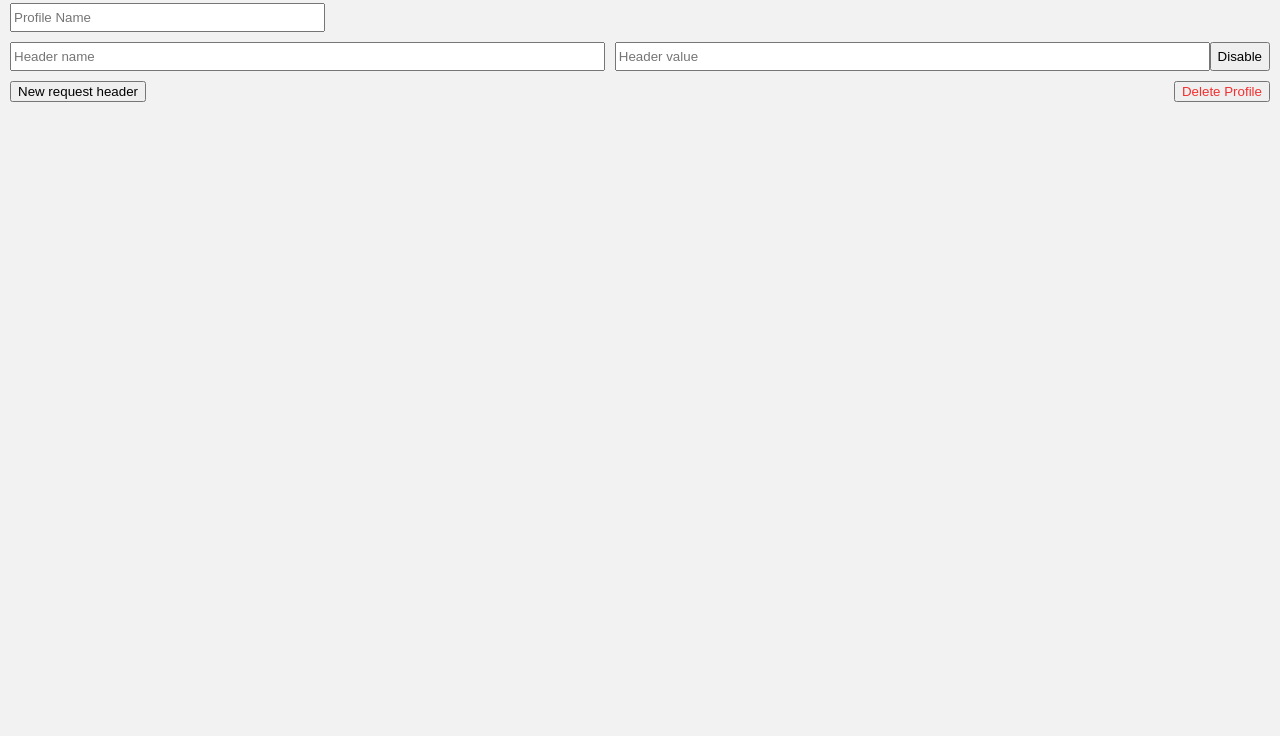
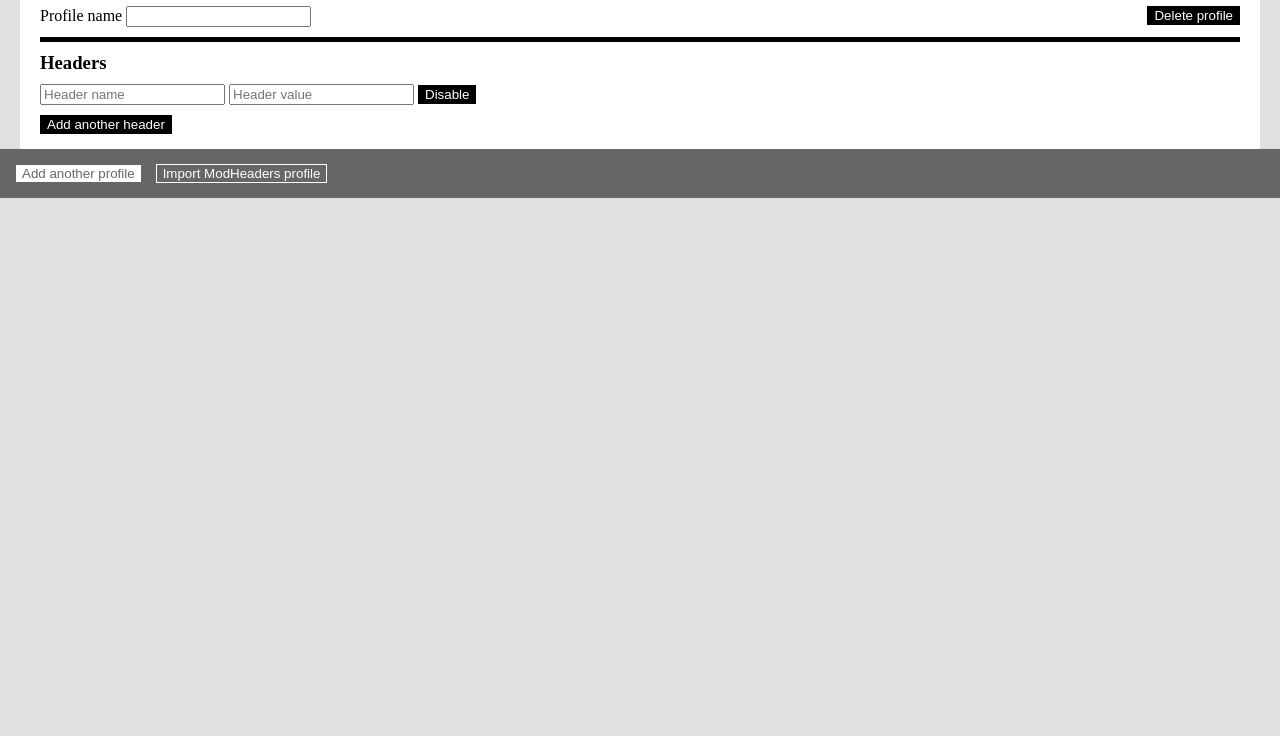
Before and after one commit to GlynnPhillips/vary-headers, a website built with webpack: page popup.html in a window 1280 px wide. Shown: the part 64-800 px from the top of the page. Built offline with nearby package versions, Linux system fonts and the light colour scheme.

Commit message:
a bit of a makeover

```diff
--- a/lib/create-header-input.js
+++ b/lib/create-header-input.js
@@ -16,7 +16,7 @@ export default (header = {}) => {
 	let elements = `<div data-header data-header-id="${id}" class="profile__header">
 		<input data-header-name placeholder="Header name" class="profile__header-input" value="${header.name}"/>
 		<input data-header-value placeholder="Header value" class="profile__header-input" value="${header.value}"/>
-		<button data-header-disable>Disable</button>
+		<button data-header-disable class="profile__header-delete">Disable</button>
 	</div>`;
 
 	// Create DOM nodes from template string
--- a/lib/create-header-ui.js
+++ b/lib/create-header-ui.js
@@ -26,7 +26,7 @@ export default profileId => {
 		document.querySelector('[data-profile-name]').value = '';
 	}
 
-	if (profile && profile.headers) {
+	if (profile && Array.isArray(profile.headers) && profile.headers.length) {
 		profile.headers.forEach(header => {
 			createHeaderInput(header);
 		});
--- a/lib/import-ui.js
+++ b/lib/import-ui.js
@@ -1,5 +1,5 @@
 
 export default () => {
 	document.querySelector('[data-import-panel]').classList.toggle('import--reveal');
-	document.querySelector('[data-headers-panel]').classList.toggle('profile--reveal');
+	document.querySelector('[data-profile]').classList.toggle('profile--reveal');
 };
--- a/lib/listeners.js
+++ b/lib/listeners.js
@@ -13,24 +13,16 @@ import model from './model';
 export default () => {
 	let timeoutId;
 
-	document.querySelector('[data-headers-panel]').onkeyup = function() {
+	document.querySelector('[data-profile]').onkeyup = function() {
 		clearTimeout(timeoutId);
 		timeoutId = setTimeout(function() {
     		saveProfile();
    		}, 500);
 	}
 
-	document.querySelector('[data-headers-panel]').onkeyup = function() {
-		clearTimeout(timeoutId);
-		timeoutId = setTimeout(function() {
-    		saveProfile();
-   		}, 500);
-	}
-
-
-	document.querySelector('[data-headers-panel]').addEventListener('click', (event) => {
+	document.querySelector('[data-profile]').addEventListener('click', (event) => {
 		if (event.target.hasAttribute('data-add-header')) {
-    		saveProfile();
+			saveProfile();
 			createHeaderInput();
 		} else if (event.target.hasAttribute('data-header-disable')) {
 			toggleHeader(event);
--- a/popup.html
+++ b/popup.html
@@ -1,33 +1,34 @@
-<!doctype html>
+<!DOCTYPE html>
 <html>
 <head>
 	<title>FT Headers</title>
-	<link rel="stylesheet" href="reset.css">
-	<link rel="stylesheet" href="styles.css">
+	<link href="styles.css" rel="stylesheet">
 	<script src="public/bundle.js"></script>
 </head>
 <body>
-		<header class="heading" data-banner>
-			<h1 class="heading__title">FT Headers</h1>
-			<button class="heading__button" data-add-profile>New Profile</button>
-			<button data-import-profile class="heading__button">Import ModHeaders Profile</button>
+	<header class="heading">
+		<img alt="FT" class="heading__logo" src="icons/favicon-194x194.png">
+		<h1 class="heading__title">Headers</h1>
 	</header>
-
-		<div class="wrapper">
-			<div data-profile-picker data-menu class="profile-picker"></div>
-			<section class="profile profile--reveal" data-headers-panel>
-				<label class="profile__label">Profile Name</label>
-				<input data-profile-name class="profile__name" placeholder="Profile Name" />
-				<div data-headers class="profile__headers"></div>
-				<button data-add-header class="profile__button">New request header</button>
-				<button class="delete-profile" data-profile-delete>Delete Profile</button>
+	<section class="profile-picker" data-profile-picker></section>
+	<section class="profile profile--reveal" data-profile>
+		<div class="profile__section" data-headers-panel>
+			<button class="delete-profile" data-profile-delete>Delete profile</button>
+			<label>Profile name <input data-profile-name></label>
+		</div>
+		<div class="profile__section">
+			<h3 class="profile__section-title">Headers</h3>
+			<div class="profile__headers" data-headers></div>
+			<button class="add-header" data-add-header>Add another header</button>
+		</div>
 	</section>
-
-
+	<section class="banner" data-banner>
+		<button class="banner__button" data-add-profile>Add another profile</button>
+		<button class="banner__button" data-import-profile>Import ModHeaders profile</button>
+	</section>
 	<section class="import" data-import-panel>
-		   		<textarea data-import-data class="import__data"></textarea>
+		<textarea class="import__data" data-import-data></textarea>
 		<button data-import-save>Import profile</button>
 	</section>
-	   	</div>
 </body>
 </html>
--- a/reset.css
+++ /dev/null
@@ -1,48 +0,0 @@
-/* http://meyerweb.com/eric/tools/css/reset/
-   v2.0 | 20110126
-   License: none (public domain)
-*/
-
-html, body, div, span, applet, object, iframe,
-h1, h2, h3, h4, h5, h6, p, blockquote, pre,
-a, abbr, acronym, address, big, cite, code,
-del, dfn, em, img, ins, kbd, q, s, samp,
-small, strike, strong, sub, sup, tt, var,
-b, u, i, center,
-dl, dt, dd, ol, ul, li,
-fieldset, form, label, legend,
-table, caption, tbody, tfoot, thead, tr, th, td,
-article, aside, canvas, details, embed,
-figure, figcaption, footer, header, hgroup,
-menu, nav, output, ruby, section, summary,
-time, mark, audio, video {
-	margin: 0;
-	padding: 0;
-	border: 0;
-	font-size: 100%;
-	font: inherit;
-	vertical-align: baseline;
-}
-/* HTML5 display-role reset for older browsers */
-article, aside, details, figcaption, figure,
-footer, header, hgroup, menu, nav, section {
-	display: block;
-}
-body {
-	line-height: 1;
-}
-ol, ul {
-	list-style: none;
-}
-blockquote, q {
-	quotes: none;
-}
-blockquote:before, blockquote:after,
-q:before, q:after {
-	content: '';
-	content: none;
-}
-table {
-	border-collapse: collapse;
-	border-spacing: 0;
-}
--- a/styles.css
+++ b/styles.css
@@ -1,137 +1,119 @@
-* {
-	box-sizing: border-box;
+body {
+	margin: 0;
+	min-width: 500px;
+	background-color: #e0e0e0;
 }
-
-body {
-	min-width: 500px;
-	font-family: Arial,"Helvetica Neue",Helvetica,sans-serif;
-	background: #f2f2f2;
-}
-
-input {
-	padding: 5px 2px;
-}
-
 .heading {
 	display: flex;
-	justify-content: space-between;
+	padding: 15px;
 	background: #9e2f50;
-	padding: 5px 10px;
+	color: white;
 }
-
+.heading__logo {
+	height: 30px;
+	margin-right: 10px;
+}
 .heading__title {
-	font-size: 20px;
-	font-weight: normal;
-	color: #ffffff;
+	margin: 0;
+	line-height: 30px;
+	font-weight: 300;
 }
-
 .profile-picker {
 	display: none;
-	padding: 5px 10px 10px;
-	background: #343434;
+	padding: 10px;
+	background-color: #262a33;
 }
-
 .profile-picker--reveal {
 	display: block;
 }
-
+.profile__button {
+	cursor: pointer;
+	margin: 5px;
+	border: 1px solid #ffffff;
+	color: #ffffff;
+	background: #000000;
+}
+.profile__button--selected {
+	color: #ffffff;
+	background: #9e2f50;
+	border-color: #401020;
+}
 .profile {
-	width: 100%;
-	padding: 10px;
+	display: none;
+	background-color: #ffffff;
+	padding: 10px 20px;
+	margin: 0px 20px;
 }
-
-.profile__label {
+.profile--reveal {
 	display: block;
-	margin-bottom: 10px;
 }
-
-.profile__name {
-	width: 25%;
+.delete-profile {
+	cursor: pointer;
+	float: right;
+	color: #ffffff;
+	background-color: #000000;
+	border: 1px solid #000000;
 }
-
-.profile__headers {
-	flex-grow: 1;
-	min-width: 100%;
-}
-
-.profile__header {
-	display: flex;
-	min-width: 100%;
+.profile__section {
+	padding: 5px 0 0;
+	border: 0;
+	border-top: 5px solid black;
 	margin-top: 10px;
 }
-
+.profile__section:first-child {
+	border-top: 0;
+	margin-top: 0;
+	padding-top: 0;
+}
+.profile__section-title {
+	margin: 5px 0 10px;
+}
+.profile__header {
+	margin-bottom: 5px;
+}
 .profile__header--disabled {
 	opacity: 0.5;
 }
-
-.profile__header-input {
-	margin-left: 10px;
-	flex-grow: 1;
+.profile__header:last-child {
+	margin-bottom: 0;
 }
-
-.profile__header-input:first-of-type {
-	margin-left: 0;
+.profile__header-delete {
+	cursor: pointer;
+	color: #ffffff;
+	background-color: #000000;
+	border: 1px solid #000000;
 }
-
-.profile__button {
-	margin: 10px 10px 0 0;
+.add-header {
+	cursor: pointer;
+	margin-top: 10px;
+	margin-bottom: 5px;
+	color: #ffffff;
+	background-color: #000000;
+	border: 1px solid #000000;
 }
-
-.profile__button--selected {
+.banner {
+	padding: 10px;
+	background-color: #666;
+}
+.banner__button {
+	cursor: pointer;
+	margin: 5px;
+	border: 1px solid #ffffff;
+	background-color: #666;
 	color: #ffffff;
-	background: #9e2f50;
-	border: 0;
 }
-
-.profile {
+.banner__button:first-child {
+	border: 1px solid #666;
+	background-color: #ffffff;
+	color: #666;
+}
+.import {
 	display: none;
 }
-
-.profile--reveal {
-	display: block;
-}
-
-.import {
-	display: none;
-	padding: 20px;
-}
-
 .import--reveal {
 	display: block;
 }
-
 .import__data {
 	width: 100%;
 	height: 150px;
 }
-
-.delete-profile {
-	float: right;
-	margin: 10px 0;
-	color: #F23030;
-}
-
-.undo-button {
-    float: right;
-	margin: 10px 0;
-	color: #359612;
-	width:0;
-    height:0;
-	visibility: hidden;
-}
-
-.undo-button--visible {
-	visibility: visible;
-	width:auto;
-    height:auto;
-    overflow:auto;
-	animation: cssAnimation 0s ease-in 6s forwards;
-}
-
-@keyframes cssAnimation {
-    to {
-        width:0;
-        height:0;
-		visibility: hidden;
-    }
-}
```
Also changed, not shown: 2 other files. Lines whose indentation alone changed are shown as unchanged.
